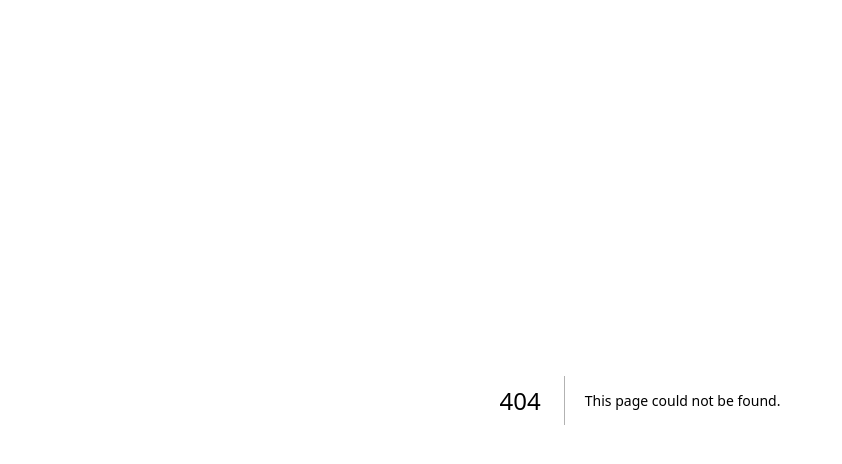
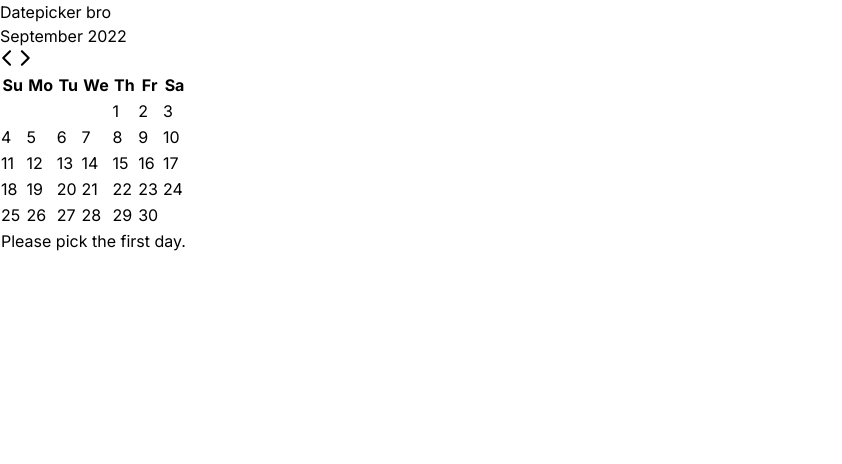
Before and after one commit to irfan-za/table-and-chartjs, a Next.js app: page /date in a window 1280 px wide. Before the commit this address had no page. Shown: the top 464 px of the page, without its empty margins (0-842 px from the left). Built offline with nearby package versions, Linux system fonts and the light colour scheme.

Commit message:
feat:add date picker component

```diff
--- a/package.json
+++ b/package.json
@@ -12,12 +12,14 @@
     "@tanstack/react-table": "^8.9.2",
     "autoprefixer": "10.4.14",
     "chart.js": "^4.3.0",
+    "date-fns": "^2.30.0",
     "eslint": "8.42.0",
     "eslint-config-next": "13.4.4",
     "next": "13.4.4",
     "postcss": "8.4.24",
     "react": "18.2.0",
     "react-chartjs-2": "^5.2.0",
+    "react-day-picker": "^8.7.1",
     "react-dom": "18.2.0",
     "tailwindcss": "3.3.2"
   },
--- /dev/null
+++ b/src/app/date/page.js
@@ -0,0 +1,11 @@
+import DatePicker from '@/components/ui/datePicker'
+import React from 'react'
+
+export default function Date() {
+  return (
+    <div>
+      <p>Datepicker bro</p>
+      <DatePicker/>
+    </div>
+  )
+}
--- a/src/components/ui/ReactTable.js
+++ b/src/components/ui/ReactTable.js
@@ -5,6 +5,7 @@ import {
   flexRender,
   getCoreRowModel,
   getSortedRowModel,
+
   SortingState,
   useReactTable,
 } from "@tanstack/react-table";
@@ -48,7 +49,7 @@ export default function ReactTable() {
 
   return (
      <div>
-      <table>
+      <table className="border border-red-700">
         <thead>
           {table.getHeaderGroups().map((headerGroup) => (
             <tr key={headerGroup.id}>
--- /dev/null
+++ b/src/components/ui/datePicker.js
@@ -0,0 +1,35 @@
+"use client"
+
+import { format } from "date-fns";
+import { useState } from "react";
+import { DayPicker } from "react-day-picker";
+
+export default function DatePicker() {
+  const [range, setRange] = useState();
+
+  let footer = <p>Please pick the first day.</p>;
+  if (range?.from) {
+    if (!range.to) {
+      footer = <p>{format(range.from, 'PPP')}</p>;
+    } else if (range.to) {
+      footer = (
+        <p>
+          {format(range.from, 'PPP')}–{format(range.to, 'PPP')}
+        </p>
+      );
+    }
+  }
+  const handleDayClick = (day) => setSelectedDay(day);
+
+  return (
+    <DayPicker
+      defaultMonth={new Date(2022, 8)}
+      mode="range"
+      min={1}
+      max={6}
+      selected={range}
+      onSelect={setRange}
+      footer={footer}
+    />
+  );
+}
```
Also changed, not shown: 1 other file (tests, documents, lock files or other folders).
